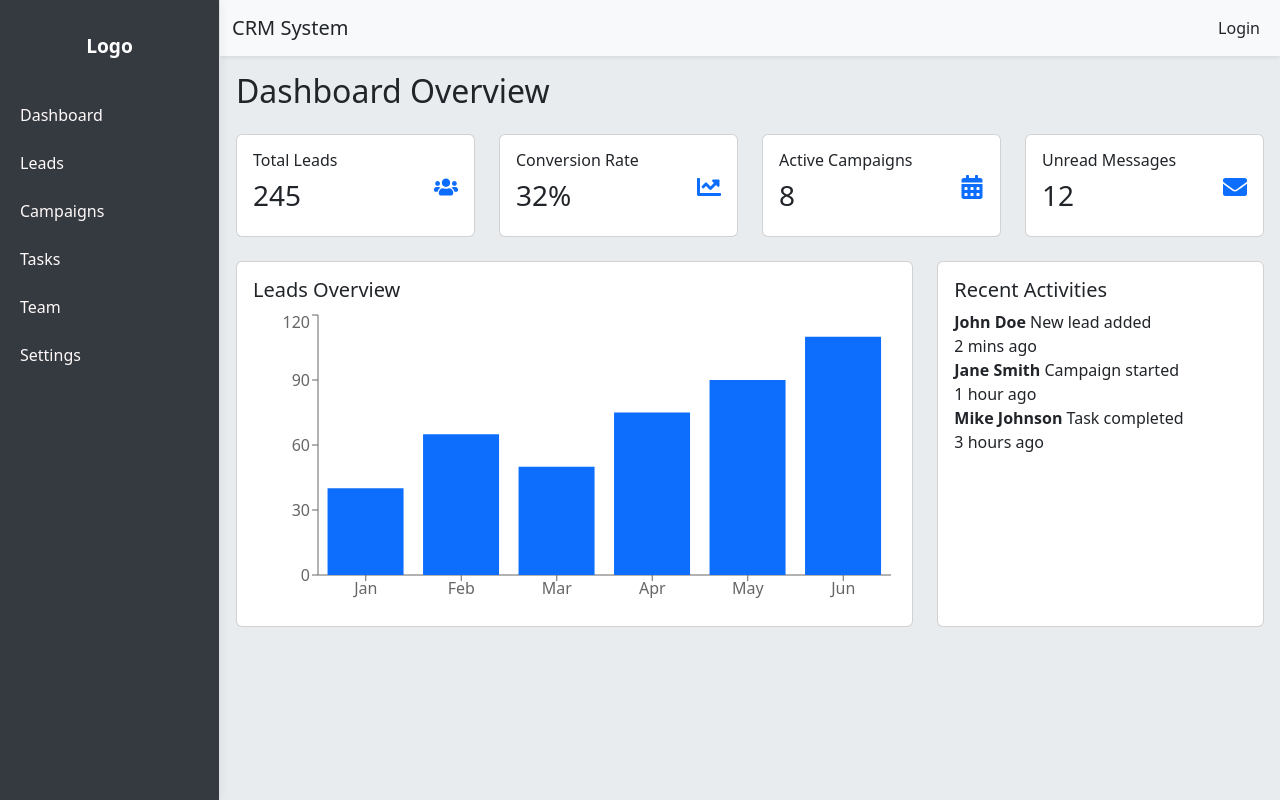
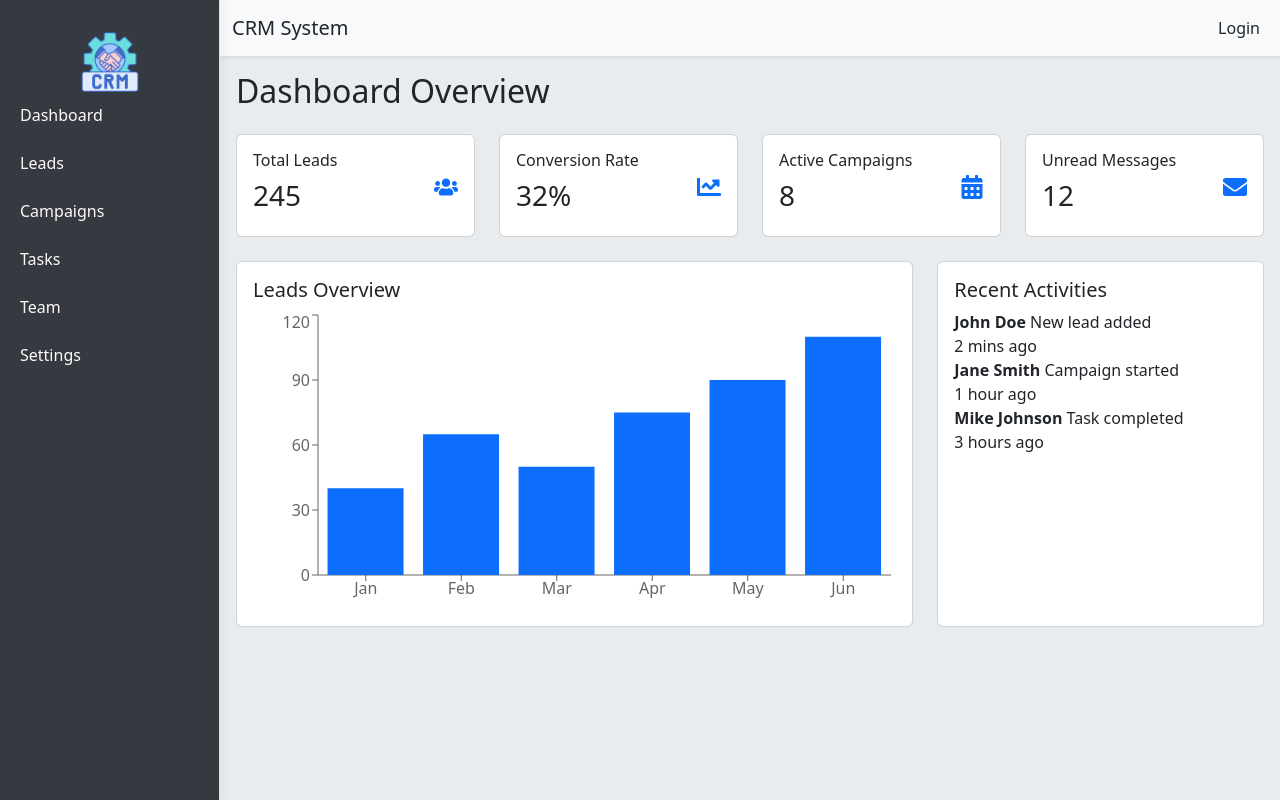
Before and after one commit to rajat10dixit/CRM, a React (Create React App) app: page / in a window 1280 px wide. Built offline with nearby package versions, Linux system fonts and the light colour scheme.

Commit message:
fixed the image

```diff
--- a/src/components/Sidebar.css
+++ b/src/components/Sidebar.css
@@ -65,6 +65,14 @@
   border-radius: 5px;
   cursor: pointer;
 }
+.sidebar-logo-placeholder img {
+  max-width: 100%;      /* Don't exceed container width */
+  max-height: 60px;     /* Match the placeholder height */
+  object-fit: contain;  /* Keep aspect ratio, scale down if needed */
+  display: block;
+  margin: 0 auto;       /* Center horizontally */
+}
+
 
 /* Always show sidebar on desktop */
 @media (min-width: 768px) {
--- a/src/components/Sidebar.js
+++ b/src/components/Sidebar.js
@@ -1,14 +1,17 @@
 import React from 'react';
 import { Nav } from 'react-bootstrap';
 import { Link } from 'react-router-dom';
+import logo from '../assets/image.png';  // Import the image relative to this file location
 import './Sidebar.css';
 
 const Sidebar = ({ isOpen, toggleSidebar }) => {
-  const closeSidebar = () => toggleSidebar(false); // Optional: if you want to pass false directly
+  const closeSidebar = () => toggleSidebar(false);
 
   return (
     <Nav className={`flex-column sidebar bright-sidebar ${isOpen ? 'open' : ''}`}>
-      <div className="sidebar-logo-placeholder">Logo</div>
+      <div className="sidebar-logo-placeholder">
+        <img src={logo} alt="CRM Logo" style={{ width: '150px', height: 'auto' }} />
+      </div>
       <Nav.Link as={Link} to="/dashboard" onClick={closeSidebar}>Dashboard</Nav.Link>
       <Nav.Link as={Link} to="/leads" onClick={closeSidebar}>Leads</Nav.Link>
       <Nav.Link as={Link} to="/campaigns" onClick={closeSidebar}>Campaigns</Nav.Link>
```
Also changed, not shown: src/assets/image.png (added).
